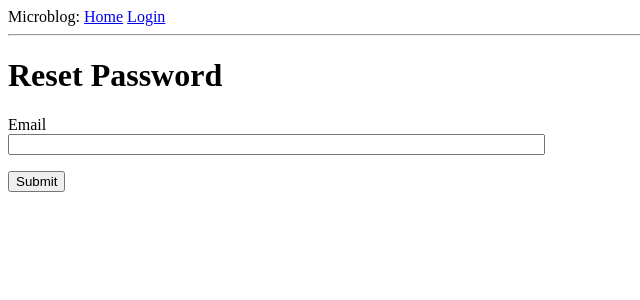
After one commit to arnavguru/microblog, a Flask app: page /reset_password_request in a window 1280 px wide. The commit adds this page. Shown: the top 300 px of the page, without its empty margins (0-640 px from the left). Run offline with Flask 2, Linux system fonts and the light colour scheme.

Commit message:
Flask Email Support

```diff
--- a/app/__init__.py
+++ b/app/__init__.py
@@ -6,6 +6,7 @@ from flask_login import LoginManager
 import logging
 from logging.handlers import SMTPHandler, RotatingFileHandler
 import os
+from flask_mail import Mail
 
 app = Flask(__name__)
 app.config.from_object(Config)
@@ -13,6 +14,7 @@ db = SQLAlchemy(app)
 migrate = Migrate(app, db)
 login = LoginManager(app)
 login.login_view = 'login'
+mail = Mail(app)
 
 if not app.debug:
     if app.config['MAIL_SERVER']:
--- a/app/forms.py
+++ b/app/forms.py
@@ -52,3 +52,14 @@ class EmptyForm(FlaskForm):
 class PostForm(FlaskForm):
     post = TextAreaField('Say Something', validators=[DataRequired(), Length(min=1, max=280)])
     submit = SubmitField('Submit')
+
+
+class ResetPasswordRequestForm(FlaskForm):
+    email = StringField('Email', validators=[DataRequired(), Email()])
+    submit = SubmitField('Submit')
+
+
+class ResetPasswordForm(FlaskForm):
+    password = PasswordField('Password', validators=[DataRequired()])
+    password2 = PasswordField('Repeat Password', validators=[DataRequired(), EqualTo('password')])
+    submit = SubmitField('Request Password Reset')
--- a/app/routes.py
+++ b/app/routes.py
@@ -1,10 +1,12 @@
 from app import app, db
 from flask import render_template, flash, redirect, url_for, request
-from app.forms import LoginForm, RegistrationForm, EditProfileForm, EmptyForm, PostForm
+from app.forms import LoginForm, RegistrationForm, EditProfileForm, EmptyForm, PostForm, ResetPasswordRequestForm, \
+    ResetPasswordForm
 from app.models import User, Post
 from flask_login import current_user, login_user, logout_user, login_required
 from werkzeug.urls import url_parse
 from datetime import datetime
+from app.email import send_password_reset_email
 
 
 @app.route('/', methods=['GET', 'POST'])
@@ -150,3 +152,33 @@ def explore():
     next_url = url_for('explore', page=posts.next_num) if posts.has_next else None
     prev_url = url_for('explore', page=posts.prev_num) if posts.has_prev else None
     return render_template("index.html", title='Explore', posts=posts.items, next_url=next_url, prev_url=prev_url)
+
+
+@app.route('/reset_password_request', methods=['GET', 'POST'])
+def reset_password_request():
+    if current_user.is_authenticated:
+        return redirect(url_for('index'))
+    form = ResetPasswordRequestForm()
+    if form.validate_on_submit():
+        user = User.query.filter_by(email=form.email.data).first()
+        if user:
+            send_password_reset_email(user)
+        flash('Check your email for the instructions to reset your password')
+        return redirect(url_for('login'))
+    return render_template('reset_password_request.html', title='Reset Password', form=form)
+
+
+@app.route('/reset_password/<token>', methods=['GET', 'POST'])
+def reset_password(token):
+    if current_user.is_authenticated:
+        return redirect(url_for('index'))
+    user = User.verify_reset_password_token(token)
+    if not user:
+        return redirect(url_for('index'))
+    form = ResetPasswordForm()
+    if form.validate_on_submit():
+        user.set_password(form.password.data)
+        db.session.commit()
+        flash('Your password has been reset!')
+        return redirect(url_for('index'))
+    return render_template('reset_password.html', form=form)
--- a/app/templates/login.html
+++ b/app/templates/login.html
@@ -22,4 +22,5 @@
         <p>{{ form.submit() }}</p>
     </form>
     <p>New User? <a href="{{ url_for('register') }}">Click here to Register</a></p>
+    <p>Forgot Your Password? <a href="{{ url_for('reset_password_request') }}">Click here to Reset It</a></p>
 {% endblock %}
--- /dev/null
+++ b/app/templates/reset_password_request.html
@@ -0,0 +1,16 @@
+{% extends "base.html" %}
+
+{% block content %}
+    <h1>Reset Password</h1>
+    <form method="post" action="">
+        {{ form.hidden_tag() }}
+        <p>
+            {{ form.email.label }}<br>
+            {{ form.email(size=64) }}<br>
+            {% for error in form.email.errors %}
+            <span style="color: red;">[{{ error }}]</span>
+            {% endfor %}
+        </p>
+        <p>{{ form.submit() }}</p>
+    </form>
+{% endblock %}
```
Also changed, not shown: app/email.py (added, +27 -0 lines), app/models.py (+17 -2 lines), app/templates/email/reset_password.html (added, +12 -0 lines), app/templates/reset_password.html (added, +23 -0 lines), app.db, 1 other file.
